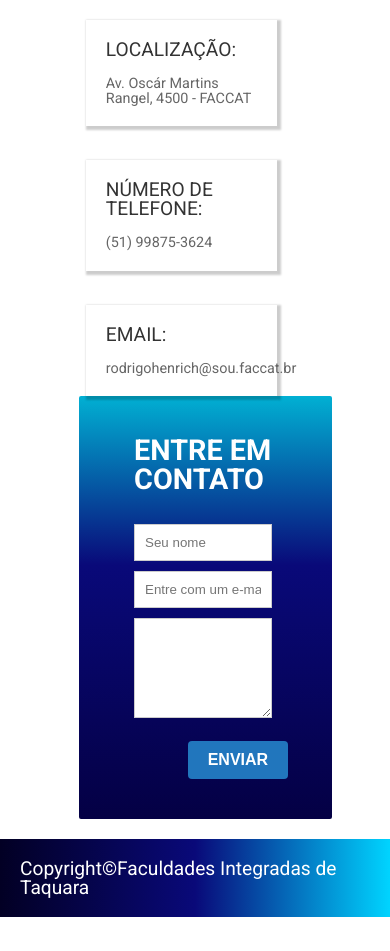
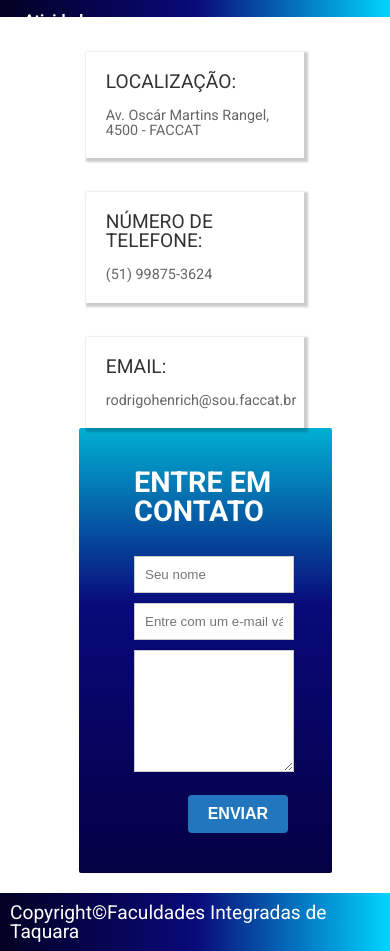
Before and after one commit to augustopdelima/Site-prog-2, a plain HTML site: page contato.html in a window 390 px wide. Shown: the part 95-1046 px from the top of the page. Before the commit the page ends 1012 px from the top, so only its background shows below. Drawn offline with Linux system fonts and the light colour scheme.

Commit message:
Ataulizando para resolver responsividade

```diff
--- a/styles/contact.css
+++ b/styles/contact.css
@@ -15,7 +15,7 @@
     position: relative;
     margin-top: 15px;
     align-items: baseline;
-    width: 70%;
+    width: 80%;
 }
 
 .card-contact h3 {
--- a/styles/styles.css
+++ b/styles/styles.css
@@ -1,15 +1,18 @@
+html {
+    width: 100%;
+    height: 100%;
+}
+
+
 body {
-    height: 100vh;
-    width: 100vw;
+    height: 100%;
+width: 100%;
     display: flex;
     font-family: "Roboto", sans-serif;
     flex-direction: column;
     gap: 20px;
 }
 
-* {
-    box-sizing: border-box;
-}
 
 .header {
     height: 80px;
@@ -17,7 +20,7 @@ body {
     display: flex;
     justify-content: center;
     align-items: center;
-    padding: 20px;
+    padding: 16px;
     background: rgb(2,0,36);
     background: linear-gradient(90deg, rgba(2,0,36,1) 0%, rgba(9,9,121,1) 50%, rgba(0,212,255,1) 100%);
 }
@@ -72,6 +75,7 @@ body {
 }
 
 .card{
+    box-sizing: border-box;
     width: 100%;
     padding: 20px;
     display: flex;
@@ -97,9 +101,9 @@ body {
 }
 
 .footer {
-    padding: 20px;
+    padding: 10px;
     color: white;
-    height: 80px;
+    height: 40px;
     background: rgb(2,0,36);
     background: linear-gradient(90deg, rgba(2,0,36,1) 0%, rgba(9,9,121,1) 50%, rgba(0,212,255,1) 100%);
 }
@@ -139,4 +143,9 @@ b{
     .section {
         width: 100%;
     }
+
+
+    .header {
+        height: 100%;
+    }
 }
```
